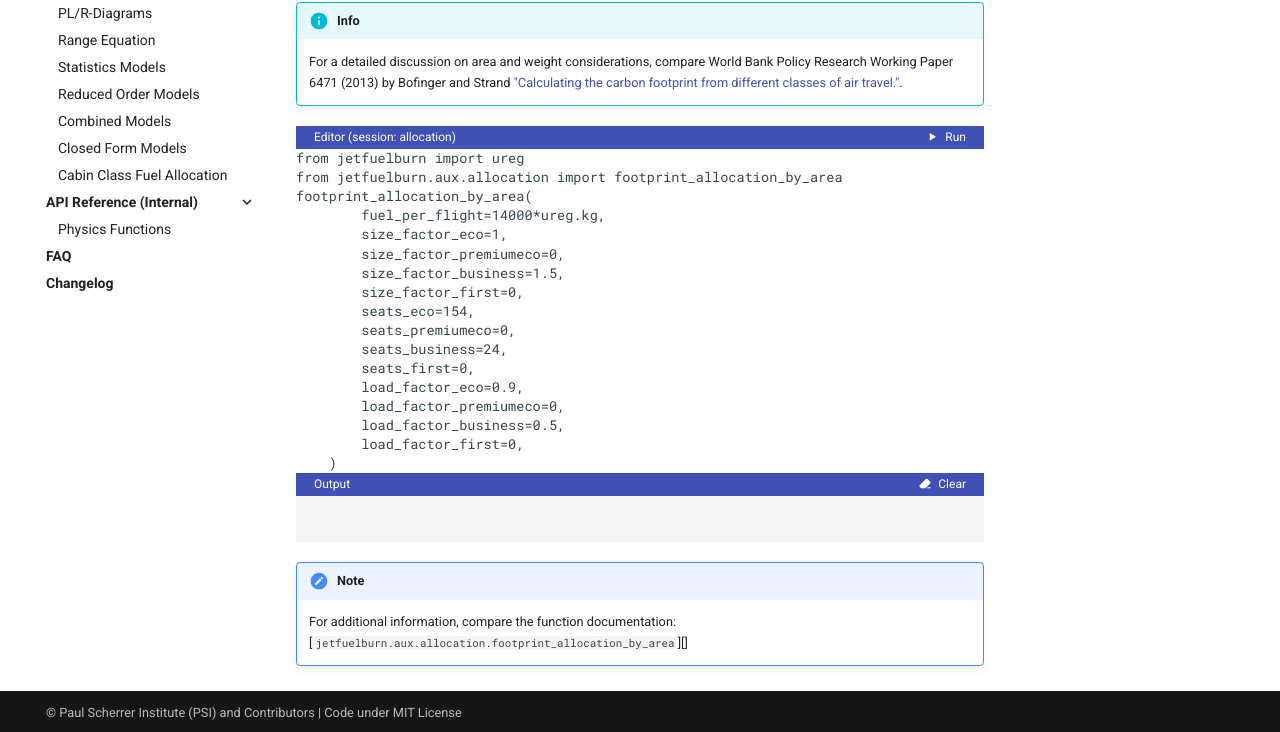
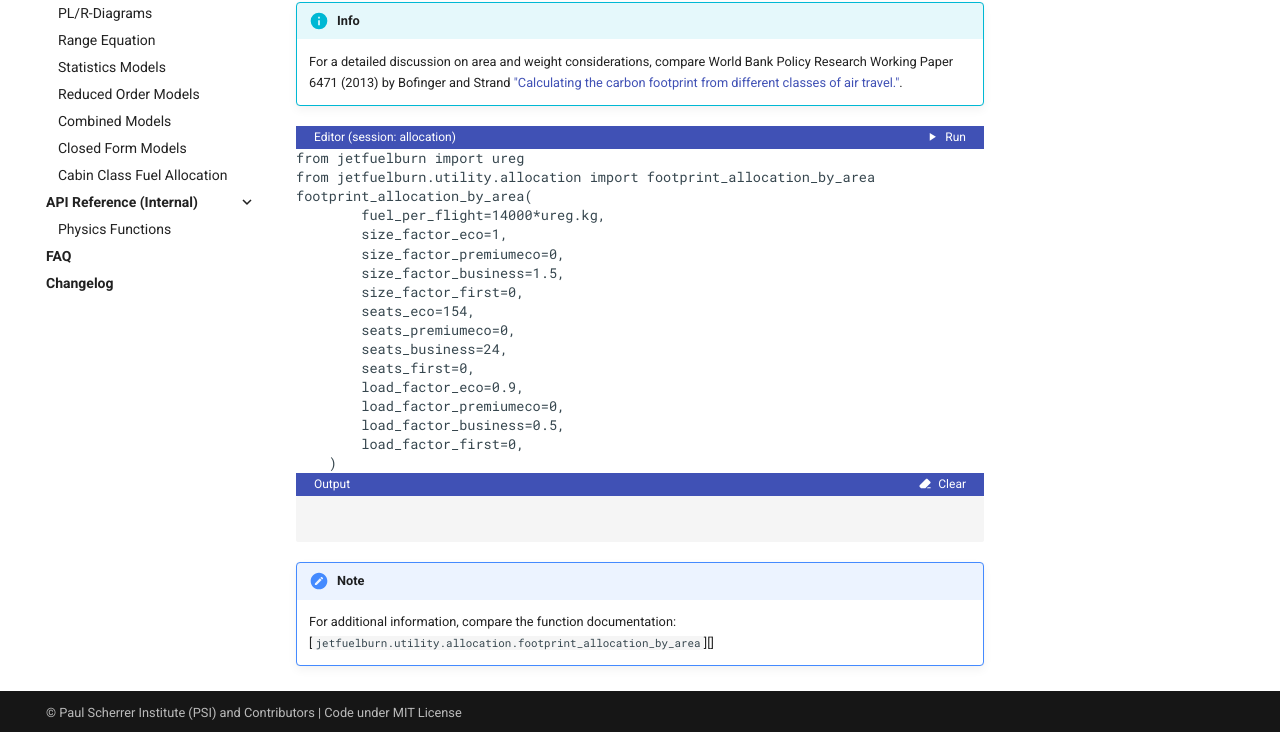
Before and after one commit to sustainableaviation/jetfuelburn, an MkDocs documentation site: the page built from docs/interactive/allocation.md, in a window 1280 px wide and 1075 px high. Shown: the part 340-1072 px from the top of the window. Built offline with MkDocs 1.6.1 and Material for MkDocs 9.7.7, drawn with Linux system fonts in a browser that asks for light colours; comment, search, counter and statistics services are not loaded.

Commit message:
fixed file paths in documentation

````diff
--- a/docs/interactive/allocation.md
+++ b/docs/interactive/allocation.md
@@ -8,7 +8,7 @@ Passengers in first class are allocated more fuel than passengers in economy cla
 
 ```pyodide session="allocation" install="jetfuelburn"
 from jetfuelburn import ureg
-from jetfuelburn.aux.allocation import footprint_allocation_by_area
+from jetfuelburn.utility.allocation import footprint_allocation_by_area
 footprint_allocation_by_area(
         fuel_per_flight=14000*ureg.kg,
         size_factor_eco=1,
@@ -28,4 +28,4 @@ footprint_allocation_by_area(
 
 !!! note
     For additional information, compare the function documentation:
-    [`jetfuelburn.aux.allocation.footprint_allocation_by_area`][]
+    [`jetfuelburn.utility.allocation.footprint_allocation_by_area`][]
````
Also changed, not shown: docs/api/allocation.md (+1 -1 lines), docs/api/physics.md (+1 -1 lines), docs/interactive/fuel.md (+1 -1 lines), 2 other files.
